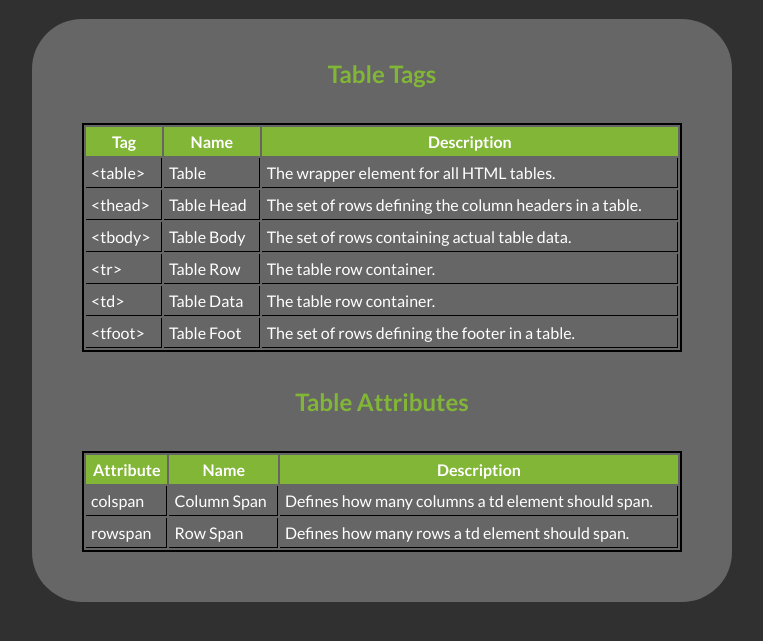
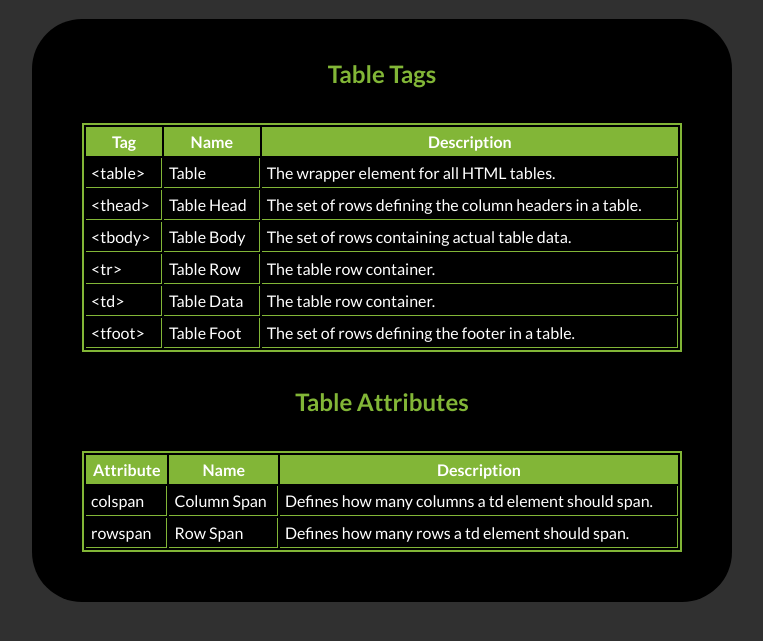
Before and after one commit to wz7475/table-website-2, a plain HTML site: page index.html in a window 1280 px wide. Shown: the part 63-704 px from the top of the page, without its empty margins (258-1021 px from the left). Drawn offline with Linux system fonts and the light colour scheme.

Commit message:
layout v2

```diff
--- a/style.css
+++ b/style.css
@@ -9,7 +9,7 @@ header, h2{
 }
 
 main{
-    background-color: #666666;
+    background-color: #000000;
     width: 700px;
     margin-left: auto;
     margin-right: auto;
@@ -33,7 +33,7 @@ h2{
 
 table
 {
-    border: solid 2px black;
+    border: solid 2px #82b637;
     width: 600px;
 }
 
@@ -45,7 +45,7 @@ th{
 }
 
 td{
-    border-bottom: solid 1px black;
-    border-right: solid 1px black;
+    border-bottom: solid 1px #82b637;
+    border-right: solid 1px #82b637;
     padding: 5px;
 }
```
